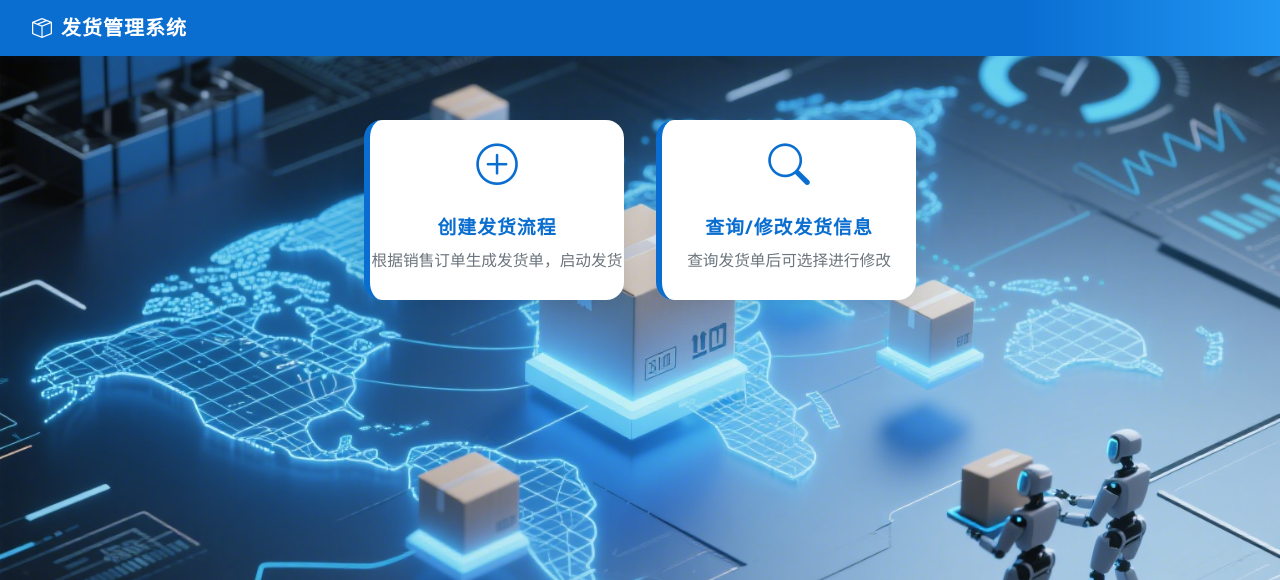
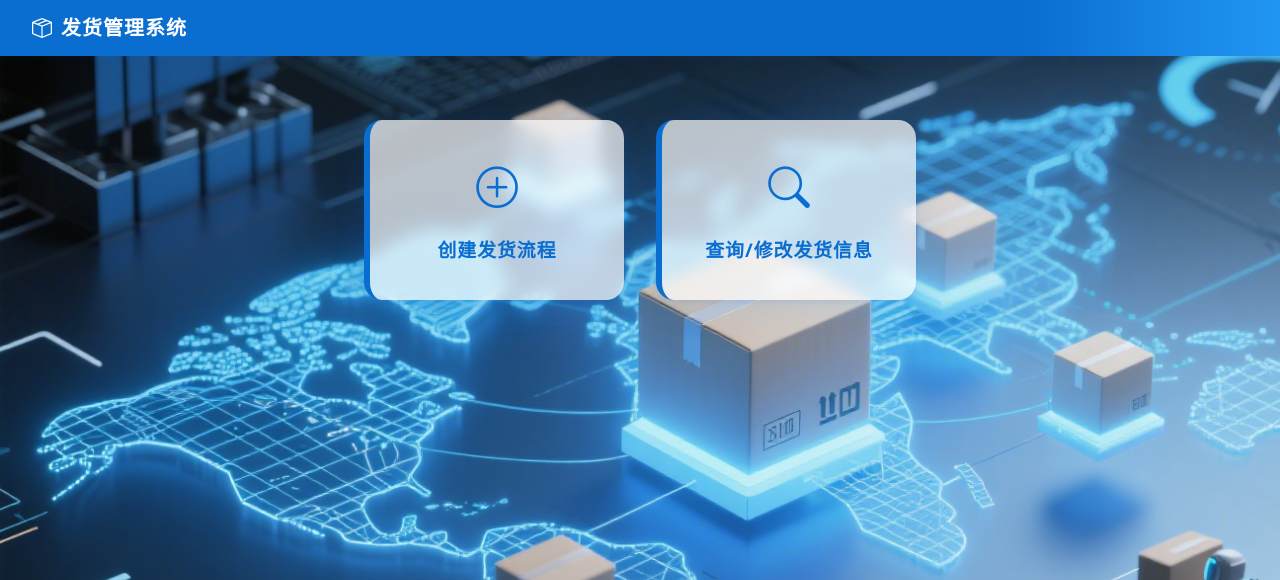
Before and after one commit to pp0424/SD_coding, a Flask app: page /delivery/ in a window 1280 px wide. Shown: the top 580 px of the page. Run offline with Flask 3, Linux system fonts and the light colour scheme.

Commit message:
发货模块

```diff
--- a/SD system.sql
+++ b/SD system.sql
@@ -221,40 +221,3 @@ ALTER TABLE `InvoiceItem` ADD FOREIGN KEY (`material_id`) REFERENCES `Material`
 ALTER TABLE `CustomerPayment` ADD FOREIGN KEY (`customer_id`) REFERENCES `Customer` (`customer_id`);
 
 ALTER TABLE `CustomerPayment` ADD FOREIGN KEY (`invoice_id`) REFERENCES `CustomerInvoice` (`invoice_id`);
-
-
--- 创建 DeliveryOrder 表
-CREATE TABLE DeliveryOrder (
-  delivery_id VARCHAR(255) PRIMARY KEY COMMENT '发货单编号，唯一键',
-  sales_order_id VARCHAR(255) NOT NULL COMMENT '关联销售订单编号',
-  customer_id VARCHAR(255) NOT NULL COMMENT '客户编号',
-  expected_delivery_date DATE COMMENT '期望发货日期',
-  warehouse_code VARCHAR(255) COMMENT '仓库代码',
-  status VARCHAR(255) COMMENT '发货单状态',
-  remarks VARCHAR(255) COMMENT '备注',
-  created_at DATETIME COMMENT '创建时间'
-);
-
--- 创建 DeliveryOrderItem 表
-CREATE TABLE DeliveryOrderItem (
-  delivery_id VARCHAR(255) NOT NULL COMMENT '所属发货单编号',
-  item_no INT NOT NULL COMMENT '行项号（在发货单内唯一）',
-  material_id VARCHAR(255) NOT NULL COMMENT '物料编号',
-  planned_qty DECIMAL COMMENT '计划发货数量',
-  picked_qty DECIMAL COMMENT '实际拣货数量',
-  remarks VARCHAR(255) COMMENT '备注',
-  PRIMARY KEY (delivery_id, item_no)
-);
-
--- 外键关联
-ALTER TABLE DeliveryOrder
-  ADD FOREIGN KEY (sales_order_id) REFERENCES SalesOrder(sales_order_id);
-
-ALTER TABLE DeliveryOrder
-  ADD FOREIGN KEY (customer_id) REFERENCES Customer(customer_id);
-
-ALTER TABLE DeliveryOrderItem
-  ADD FOREIGN KEY (delivery_id) REFERENCES DeliveryOrder(delivery_id);
-
-ALTER TABLE DeliveryOrderItem
-  ADD FOREIGN KEY (material_id) REFERENCES Material(material_id);
--- a/delivery/views.py
+++ b/delivery/views.py
@@ -1,6 +1,6 @@
 from flask import Blueprint, render_template, request, redirect, url_for, flash
-from .models import DeliveryOrder, DeliveryOrderItem
-from .forms import DeliveryOrderForm, DeliveryOrderEditForm, DeliveryOrderQueryForm
+from .models import DeliveryNote, DeliveryItem
+from .forms import DeliveryNoteForm, DeliveryNoteEditForm, DeliveryNoteQueryForm
 from database import db
 from datetime import datetime
 
@@ -13,11 +13,11 @@ def delivery_home():
 # 1. 创建发货流程
 @delivery_bp.route('/create', methods=['GET', 'POST'])
 def create_delivery():
-    form = DeliveryOrderForm()
+    form = DeliveryNoteForm()
     if form.validate_on_submit():
         # 检查发货单编号唯一性（可自定义生成规则）
         delivery_id = f"D{int(datetime.utcnow().timestamp())}"
-        delivery = DeliveryOrder(
+        delivery = DeliveryNote(
             delivery_id=delivery_id,
             sales_order_id=form.sales_order_id.data,
             customer_id=form.customer_id.data,
@@ -28,7 +28,7 @@ def create_delivery():
         )
         db.session.add(delivery)
         for idx, item_form in enumerate(form.items.entries):
-            item = DeliveryOrderItem(
+            item = DeliveryItem(
                 delivery_id=delivery_id,
                 item_no=idx + 1,
                 material_id=item_form.material_id.data,
@@ -44,12 +44,12 @@ def create_delivery():
 # 2. 修改发货信息
 @delivery_bp.route('/edit/<delivery_id>', methods=['GET', 'POST'])
 def edit_delivery(delivery_id):
-    delivery = DeliveryOrder.query.filter_by(delivery_id=delivery_id).first()
+    delivery = DeliveryNote.query.filter_by(delivery_id=delivery_id).first()
     if not delivery:
         flash('未找到该发货单', 'danger')
         return redirect(url_for('delivery.query_delivery'))
     can_edit = delivery.status != '已过账'
-    form = DeliveryOrderEditForm(obj=delivery)
+    form = DeliveryNoteEditForm(obj=delivery)
     if form.validate_on_submit() and can_edit:
         if form.expected_delivery_date.data:
             delivery.expected_delivery_date = form.expected_delivery_date.data
@@ -65,18 +65,18 @@ def edit_delivery(delivery_id):
 # 3. 查询发货状态
 @delivery_bp.route('/query', methods=['GET', 'POST'])
 def query_delivery():
-    form = DeliveryOrderQueryForm(request.form)
-    query = DeliveryOrder.query
+    form = DeliveryNoteQueryForm(request.form)
+    query = DeliveryNote.query
     if form.validate_on_submit():
         if form.delivery_id.data:
-            query = query.filter(DeliveryOrder.delivery_id.like(f"%{form.delivery_id.data}%"))
+            query = query.filter(DeliveryNote.delivery_id.like(f"%{form.delivery_id.data}%"))
         if form.sales_order_id.data:
-            query = query.filter(DeliveryOrder.sales_order_id.like(f"%{form.sales_order_id.data}%"))
+            query = query.filter(DeliveryNote.sales_order_id.like(f"%{form.sales_order_id.data}%"))
         if form.date_from.data:
-            query = query.filter(DeliveryOrder.expected_delivery_date >= form.date_from.data)
+            query = query.filter(DeliveryNote.expected_delivery_date >= form.date_from.data)
         if form.date_to.data:
-            query = query.filter(DeliveryOrder.expected_delivery_date <= form.date_to.data)
+            query = query.filter(DeliveryNote.expected_delivery_date <= form.date_to.data)
         if form.status.data:
-            query = query.filter(DeliveryOrder.status == form.status.data)
+            query = query.filter(DeliveryNote.status == form.status.data)
     results = query.all()
     return render_template('delivery/query_delivery.html', form=form, results=results)
--- a/templates/delivery/index.html
+++ b/templates/delivery/index.html
@@ -11,6 +11,8 @@
             font-family: "Segoe UI", "Microsoft YaHei", Arial, sans-serif;
             background-image: url('/static/delivery_background.png');
             background-size: cover;
+            background-repeat: no-repeat;
+            background-attachment: fixed;
         }
         .sap-shellbar {
             background: linear-gradient(90deg, #0a6ed1 80%, #2196f3 100%);
@@ -32,23 +34,28 @@
             margin-top: 4rem;
         }
         .sap-tile {
-            background: #fff;
+            background: rgba(255, 255, 255, 0.7); /* 半透明白色 */
             border-radius: 18px;
-            box-shadow: 0 4px 24px rgba(0,0,0,0.10);
+            box-shadow: 0 8px 32px rgba(10,110,209,0.13), 0 1.5px 6px rgba(10,110,209,0.10);
             width: 260px;
             min-height: 180px;
             display: flex;
             flex-direction: column;
             align-items: center;
             justify-content: center;
-            transition: box-shadow 0.2s, transform 0.2s;
+            transition: box-shadow 0.3s cubic-bezier(.4,2,.6,1), transform 0.3s cubic-bezier(.4,2,.6,1), background 0.3s;
             cursor: pointer;
             border-left: 6px solid #0a6ed1;
             position: relative;
+            margin-bottom: 2.5rem;
+            backdrop-filter: blur(8px); /* 毛玻璃模糊效果 */
+            transform: translateY(0px);
         }
         .sap-tile:hover {
-            box-shadow: 0 8px 32px rgba(10,110,209,0.13);
-            transform: translateY(-4px) scale(1.03);
+            background: rgba(255, 255, 255, 0.92); /* 悬浮时更亮 */
+            box-shadow: 0 24px 64px rgba(10,110,209,0.22), 0 8px 24px rgba(10,110,209,0.13);
+            transform: translateY(-12px) scale(1.04);
+            z-index: 2;
         }
         .sap-tile-icon {
             font-size: 2.6rem;
@@ -92,12 +99,10 @@
             <div class="sap-tile" onclick="location.href='{{ url_for('delivery.create_delivery') }}'">
                 <div class="sap-tile-icon"><i class="bi bi-plus-circle"></i></div>
                 <div class="sap-tile-title">创建发货流程</div>
-                <div class="sap-tile-desc">根据销售订单生成发货单，启动发货</div>
             </div>
             <div class="sap-tile" onclick="location.href='{{ url_for('delivery.query_delivery') }}'">
                 <div class="sap-tile-icon"><i class="bi bi-search"></i></div>
                 <div class="sap-tile-title">查询/修改发货信息</div>
-                <div class="sap-tile-desc">查询发货单后可选择进行修改</div>
             </div>
             <!-- 可根据需要添加更多功能卡片 -->
         </div>
```
Also changed, not shown: delivery/forms.py (+5 -5 lines), delivery/models.py (+6 -6 lines).
